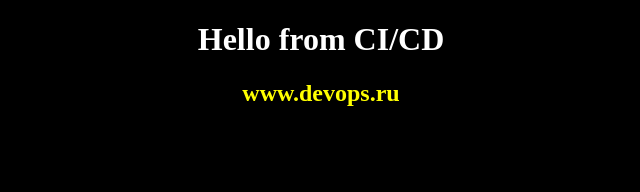
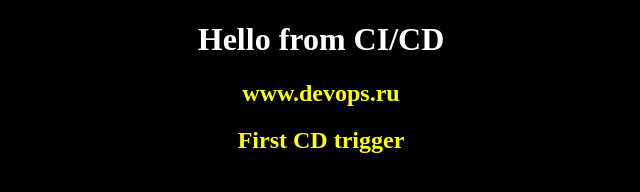
Before and after one commit to AlexOBel/course, a plain HTML site: page index.html in a window 1280 px wide. Shown: the whole page, without its empty margins (319-959 px from the left). Drawn offline with Linux system fonts and the light colour scheme.

Commit message:
cd trigger

```diff
--- a/index.html
+++ b/index.html
@@ -9,6 +9,7 @@
     <center>
         <h1><font color=white>Hello from CI/CD</font></h1>
         <h2><font color=yellow>www.devops.ru</font></h2>
+        <h2><font color=yellow>First CD trigger</font></h2>
     </center>
 </body>
 </html>
```
